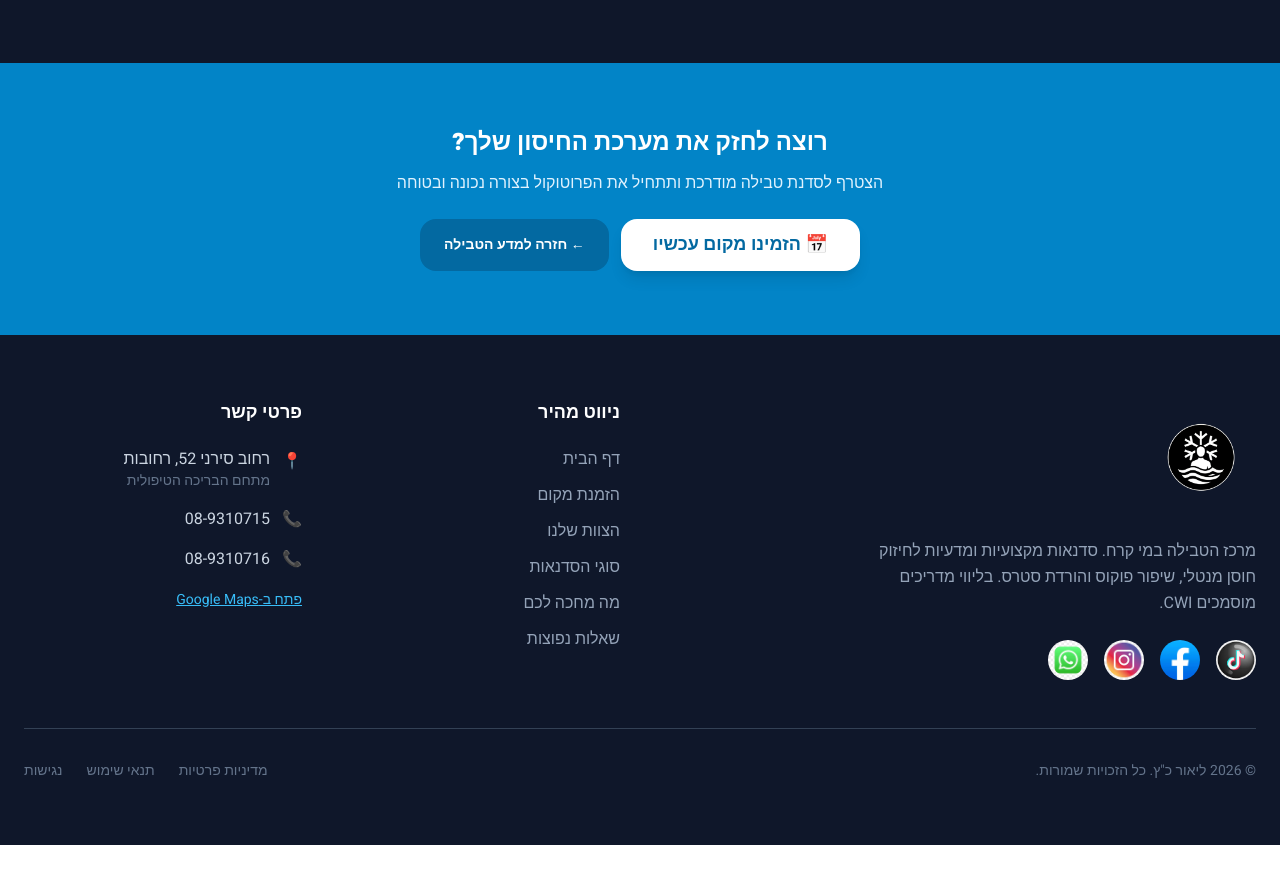
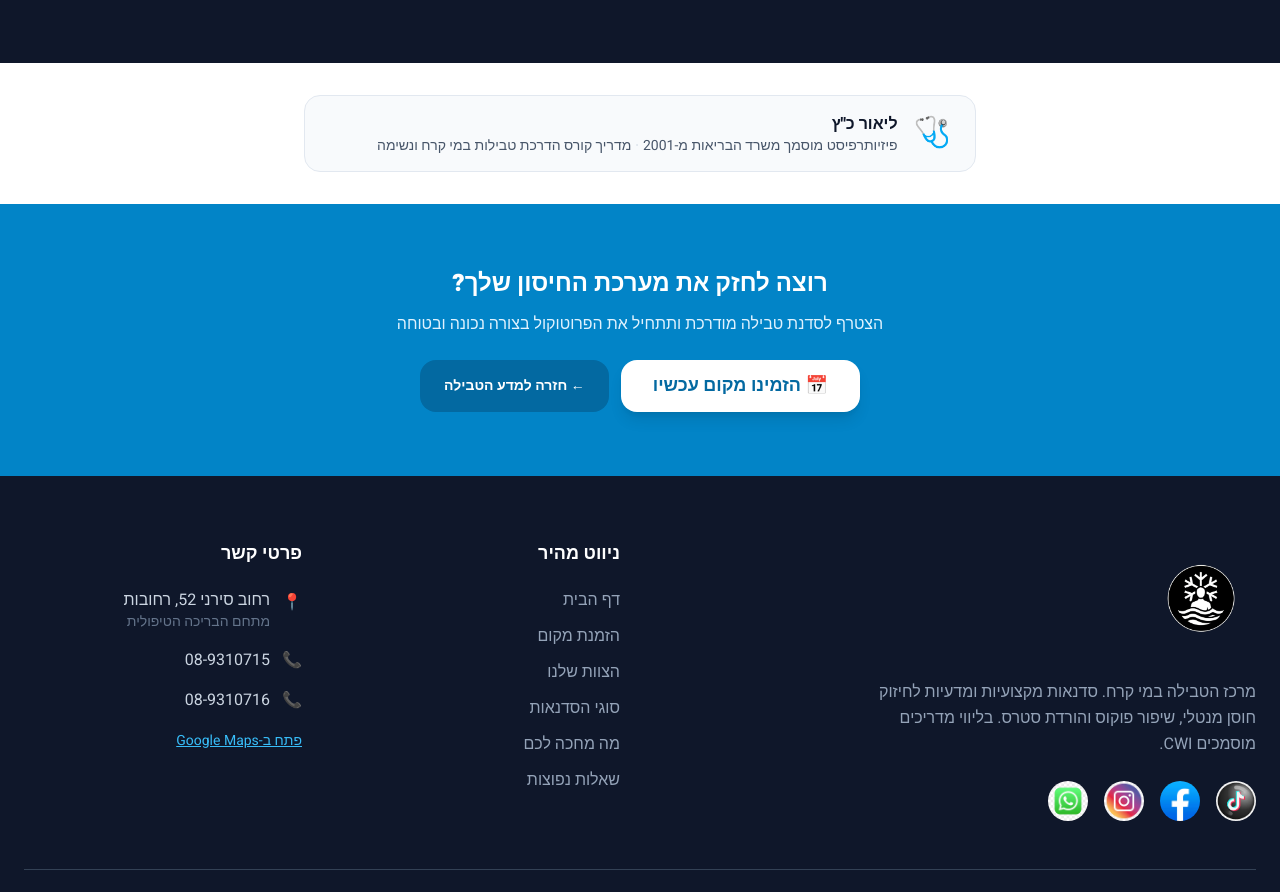
Before and after one commit to ritzabilu-jpg/ICING, a Next.js app: page /inflammation in a window 1280 px wide. Shown: the part 3608-4500 px from the top of the page. Before the commit the page ends 4453 px from the top, so only its background shows below. Built offline with nearby package versions, Linux system fonts and the light colour scheme; what tailwindcss-rtl would draw is missing.

Commit message:
feat: add author signature (ליאור כ"ץ) to all science articles

```diff
--- a/src/app/cortisol/page.tsx
+++ b/src/app/cortisol/page.tsx
@@ -1,5 +1,6 @@
 import type { Metadata } from 'next';
 import Link from 'next/link';
+import AuthorSignature from '@/components/AuthorSignature';
 
 export const metadata: Metadata = {
   title: 'קורטיזול, סטרס וטבילת מי קרח | ICING',
@@ -198,6 +199,11 @@ export default function CortisolPage() {
         </div>
       </section>
 
+      {/* Author */}
+      <section className="px-6">
+        <AuthorSignature />
+      </section>
+
       {/* CTA */}
       <section className="py-16 px-6 bg-ice-600 text-white text-center">
         <div className="max-w-xl mx-auto">
--- a/src/app/dopamine/page.tsx
+++ b/src/app/dopamine/page.tsx
@@ -1,5 +1,6 @@
 import type { Metadata } from 'next';
 import Link from 'next/link';
+import AuthorSignature from '@/components/AuthorSignature';
 
 export const metadata: Metadata = {
   title: 'דופמין, מוטיבציה וטבילות קרח | ICING',
@@ -230,6 +231,11 @@ export default function DopaminePage() {
         </div>
       </section>
 
+      {/* Author */}
+      <section className="px-6">
+        <AuthorSignature />
+      </section>
+
       {/* CTA */}
       <section className="py-16 px-6 bg-ice-600 text-white text-center">
         <div className="max-w-xl mx-auto">
--- a/src/app/inflammation/page.tsx
+++ b/src/app/inflammation/page.tsx
@@ -1,5 +1,6 @@
 import type { Metadata } from 'next';
 import Link from 'next/link';
+import AuthorSignature from '@/components/AuthorSignature';
 
 export const metadata: Metadata = {
   title: 'מערכת חיסון ודלקת — טבילת מי קרח | ICING',
@@ -265,6 +266,11 @@ export default function InflammationPage() {
         </div>
       </section>
 
+      {/* Author */}
+      <section className="px-6">
+        <AuthorSignature />
+      </section>
+
       {/* CTA */}
       <section className="py-16 px-6 bg-ice-600 text-white text-center">
         <div className="max-w-xl mx-auto">
--- a/src/app/noradrenaline/page.tsx
+++ b/src/app/noradrenaline/page.tsx
@@ -1,5 +1,6 @@
 import type { Metadata } from 'next';
 import Link from 'next/link';
+import AuthorSignature from '@/components/AuthorSignature';
 
 export const metadata: Metadata = {
   title: 'נוראדרנלין וטבילת מי קרח | ICING',
@@ -172,6 +173,11 @@ export default function NoradrenalinePage() {
         </div>
       </section>
 
+      {/* Author */}
+      <section className="px-6">
+        <AuthorSignature />
+      </section>
+
       {/* CTA */}
       <section className="py-16 px-6 bg-ice-600 text-white text-center">
         <div className="max-w-xl mx-auto">
--- /dev/null
+++ b/src/components/AuthorSignature.tsx
@@ -0,0 +1,15 @@
+export default function AuthorSignature() {
+  return (
+    <div className="flex items-center gap-4 bg-slate-50 border border-slate-200 rounded-2xl px-6 py-4 my-8 max-w-2xl mx-auto">
+      <div className="text-3xl flex-shrink-0">🩺</div>
+      <div>
+        <p className="font-black text-navy-900 text-base">ליאור כ&quot;ץ</p>
+        <p className="text-slate-600 text-sm leading-snug">
+          פיזיותרפיסט מוסמך משרד הבריאות מ-2001
+          <span className="mx-1 text-slate-300">·</span>
+          מדריך קורס הדרכת טבילות במי קרח ונשימה
+        </p>
+      </div>
+    </div>
+  );
+}
```
